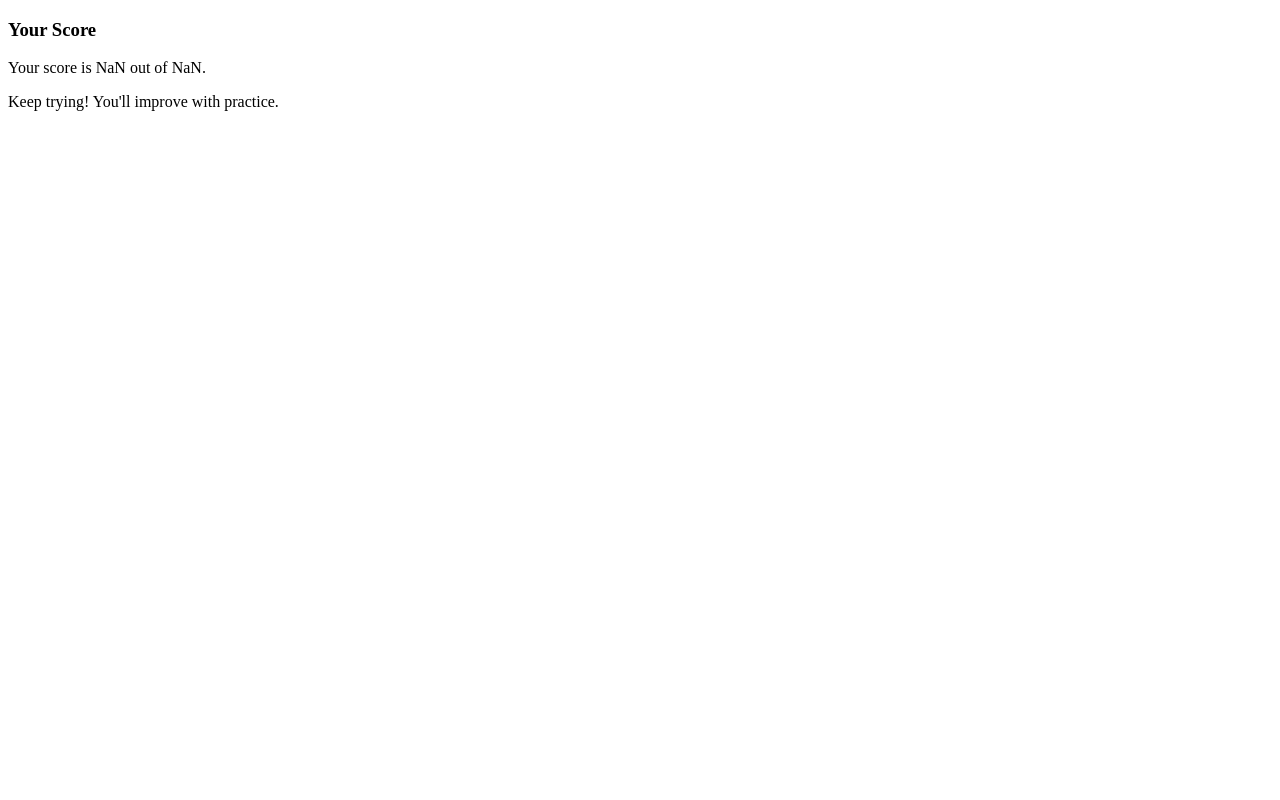
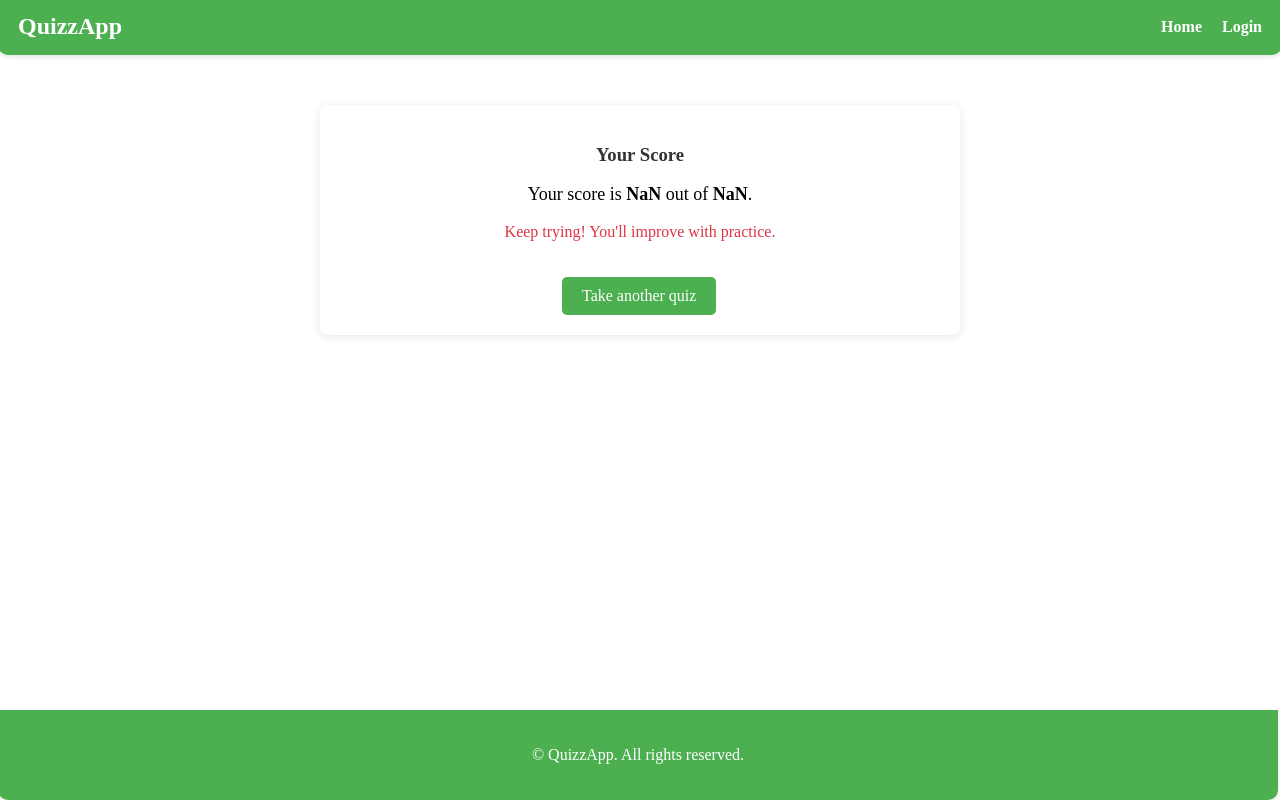
Before and after one commit to AnasMouak/angular-quizz-app, an Angular app: page /score in a window 1280 px wide. Built offline with nearby package versions, Linux system fonts and the light colour scheme.

Commit message:
Refactor score component styling and layout

```diff
--- a/src/app/components/score/score.component.css
+++ b/src/app/components/score/score.component.css
@@ -0,0 +1,112 @@
+.header {
+    background-color: #4CAF50;
+    margin-top: -10px;
+    padding: 15px 20px;
+    margin-right: -10px;
+    margin-left: -10px;
+    border-radius: 0 0 10px 10px;
+    box-shadow: 0 2px 5px rgba(0, 0, 0, 0.1);
+  }
+
+  /* Navigation styles */
+  .nav {
+    display: flex;
+    justify-content: space-between;
+    align-items: center;
+  }
+
+  /* Logo styles */
+  .logo {
+    color: white;
+    font-size: 1.5em;
+    margin: 0;
+  }
+
+  /* Navigation link styles */
+  .nav-links {
+    list-style-type: none;
+    margin: 0;
+    padding: 0;
+    display: flex;
+  }
+
+  .nav-links li {
+    margin-left: 20px;
+  }
+
+  .nav-links a {
+    text-decoration: none;
+    color: white;
+    font-weight: bold;
+    transition: color 0.3s;
+  }
+
+  .nav-links a:hover {
+    color: #FFEB3B;
+  }
+
+/* Score container styles */
+.score-container {
+    max-width: 600px;
+    margin: 50px auto;
+    padding: 20px;
+    background-color: white;
+    border-radius: 8px;
+    box-shadow: 0 2px 10px rgba(0, 0, 0, 0.1);
+}
+
+.score-title {
+    text-align: center;
+    color: #333;
+}
+
+.score-text {
+    font-size: 18px;
+    text-align: center;
+}
+
+.feedback {
+    text-align: center;
+    font-size: 16px;
+}
+
+.feedback.positive {
+    color: #28a745;
+}
+
+.feedback.negative {
+    color: #dc3545;
+}
+
+.btn {
+    background-color: #4CAF50;
+    color: white;
+    border: none;
+    padding: 10px 20px;
+    border-radius: 5px;
+    cursor: pointer;
+    transition: background-color 0.3s;
+    text-decoration: none;
+    display: inline-block;
+    margin-top: 20px;
+    margin-left: 37%;
+}
+
+.btn:hover {
+    background-color: #45a049;
+}
+
+
+  /* Footer Styling */
+  footer {
+    text-align: center;
+    padding: 20px 0;
+    color: white;
+    position: fixed;
+    width: 100%;
+    bottom: 0;
+    background-color: #4CAF50;
+    border-radius: 0 0 10px 10px;
+    box-shadow: 0 2px 5px rgba(0, 0, 0, 0.1);
+    margin-left: -10px;
+  }
--- a/src/app/components/score/score.component.html
+++ b/src/app/components/score/score.component.html
@@ -1,10 +1,27 @@
-<h3>Your Score</h3>
-<p>Your score is {{ score }} out of {{ totalQuestions }}.</p>
+<header class="header">
+  <nav class="nav">
+    <h1 class="logo">QuizzApp</h1>
+    <ul class="nav-links">
+      <li><a href="/">Home</a></li>
+      <li><a href="/login">Login</a></li>
+    </ul>
+  </nav>
+</header>
 
-<!-- Optional: Add feedback based on score -->
-<div *ngIf="score / totalQuestions >= 0.7; else lowScore">
-  <p>Great job! You scored above 70%!</p>
+<div class="score-container">
+  <h3 class="score-title">Your Score</h3>
+  <p class="score-text">Your score is <strong>{{ score }}</strong> out of <strong>{{ totalQuestions }}</strong>.</p>
+
+  <!-- Optional: Add feedback based on score -->
+  <div *ngIf="score / totalQuestions >= 0.7; else lowScore">
+    <p class="feedback positive">Great job! You scored above 70%!</p>
+  </div>
+  <ng-template #lowScore>
+    <p class="feedback negative">Keep trying! You'll improve with practice.</p>
+  </ng-template>
+  <a href="/quizzes" class="btn">Take another quiz</a>
 </div>
-<ng-template #lowScore>
-  <p>Keep trying! You'll improve with practice.</p>
-</ng-template>
+
+<footer>
+  <p>&copy; QuizzApp. All rights reserved.</p>
+</footer>
```
